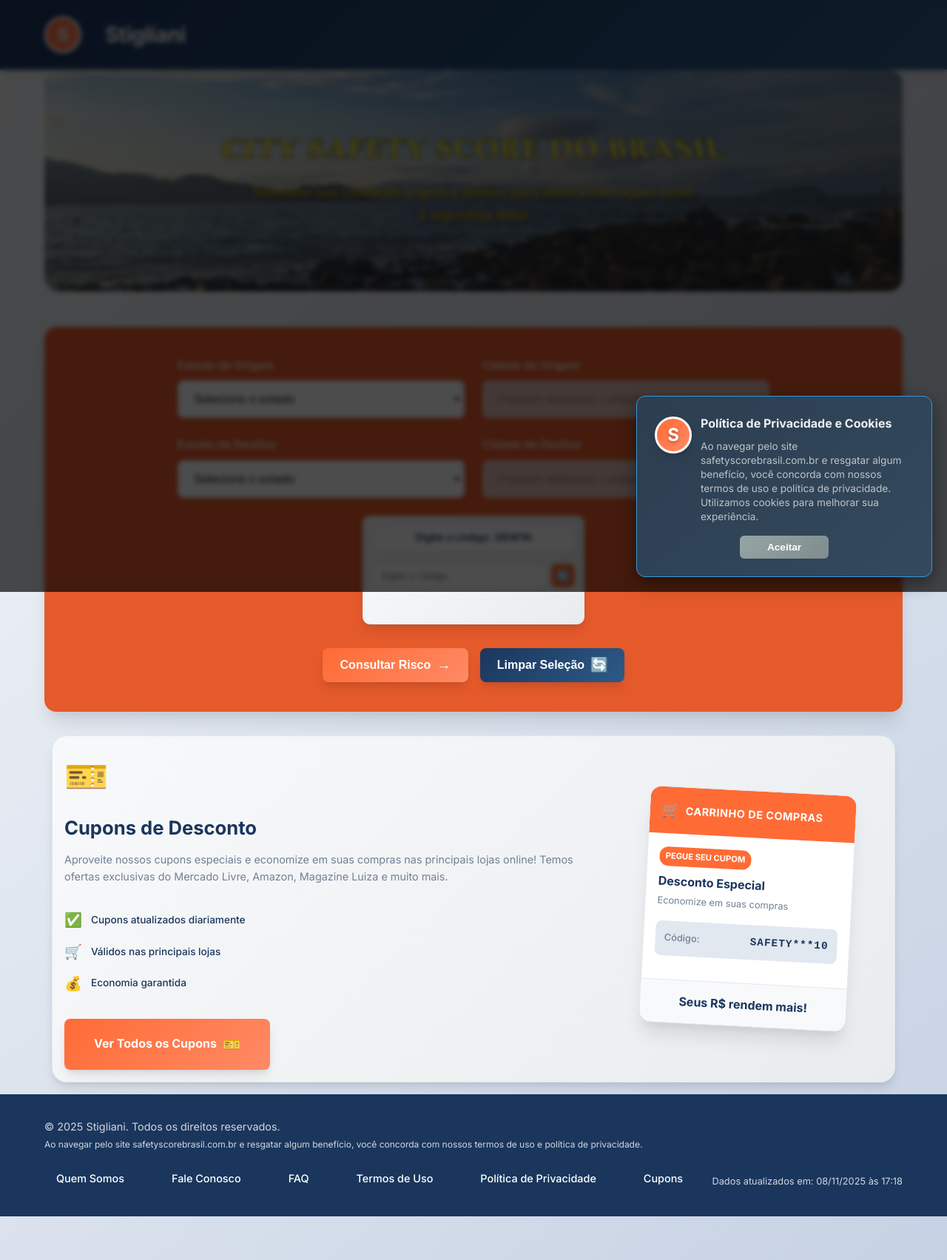
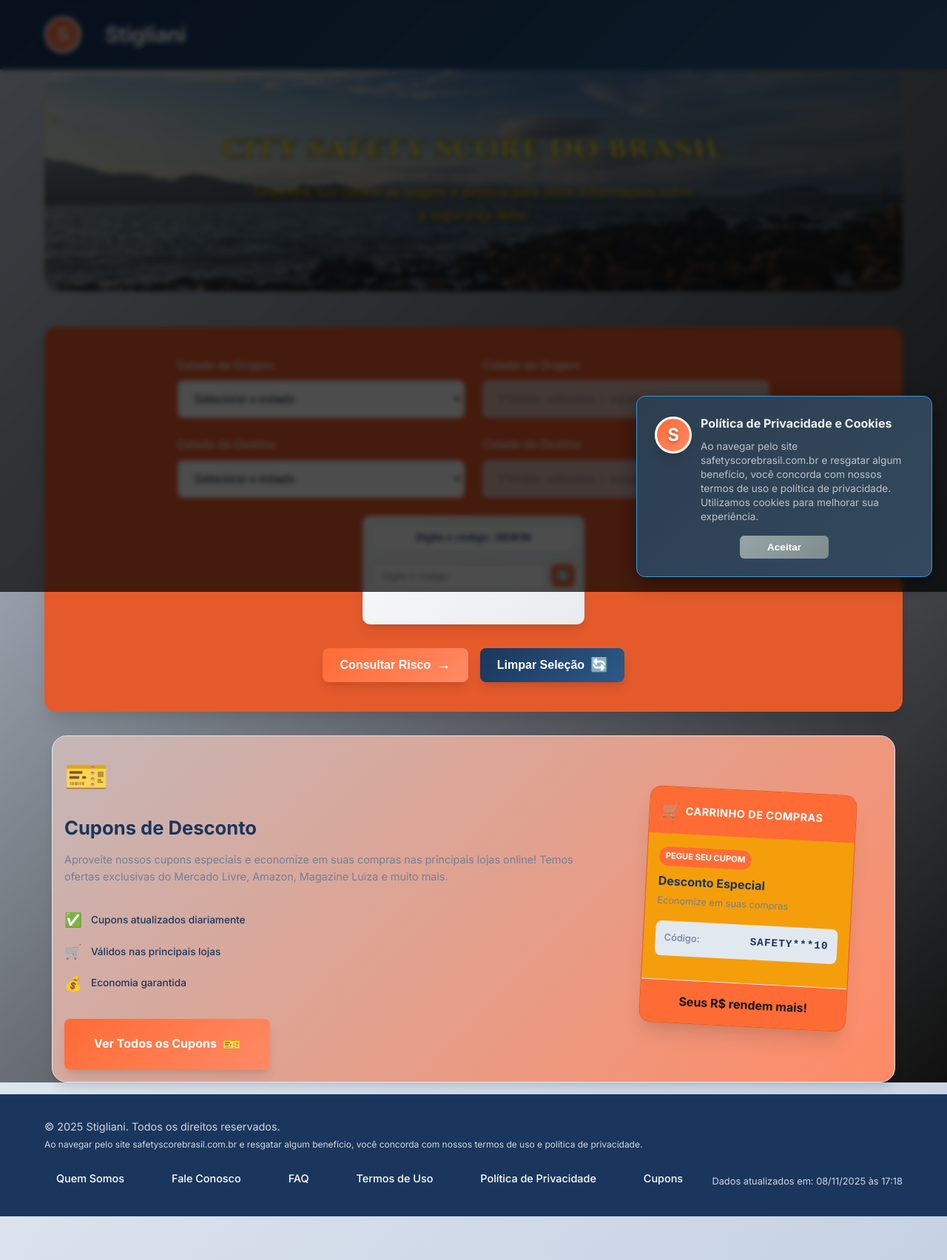
Before and after one commit to emersti/projetos, a Django app: page / in a window 1280 px wide. Shown: the top 1703 px of the page at 74% size. Run offline with Django 4.2, Linux system fonts and the light colour scheme; data comes from the database, SQL or seed files in the repository; data that the repository does not hold is empty.

Commit message:
Melhoria aparencia pagina home

```diff
--- a/static/css/style.css
+++ b/static/css/style.css
@@ -58,6 +58,11 @@ body {
     color: var(--cor-preto);
     background: linear-gradient(135deg, #f5f7fa 0%, #c3cfe2 100%);
     min-height: 100vh;
+}
+
+.main {
+    background: linear-gradient(135deg, #c8d2e1 0%, #101010 100%);
+    min-height: calc(100vh - 140px);
 }
 
 
--- a/templates/consulta_risco/home.html
+++ b/templates/consulta_risco/home.html
@@ -153,7 +153,7 @@
 }
 
 .cupons-invite {
-    background: linear-gradient(135deg, #f8f9fa 0%, #e9ecef 100%);
+    background: linear-gradient(135deg, #c5b7b7 0%, #ff8a65 100%);
     border-radius: 20px;
     padding: 1rem;
     display: grid;
@@ -227,11 +227,11 @@
 }
 
 .preview-card {
-    background: var(--cor-branco);
+    background: #f59e0b;
     border-radius: 16px;
     padding: 0;
     box-shadow: var(--sombra-forte);
-    border: 1px solid var(--cor-cinza-claro);
+    border: 1px solid #e55a2b;
     text-align: left;
     transform: rotate(3deg);
     transition: var(--transicao-media);
@@ -328,7 +328,7 @@
 }
 
 .cart-footer {
-    background: #f8f9fa;
+    background: #ff6b35;
     padding: 1rem;
     border-top: 1px solid var(--cor-cinza-claro);
 }
@@ -336,7 +336,7 @@
 .cart-total {
     font-size: 1rem;
     font-weight: 700;
-    color: var(--cor-azul-escuro);
+    color: #17181a;
     text-align: center;
 }
 
```
